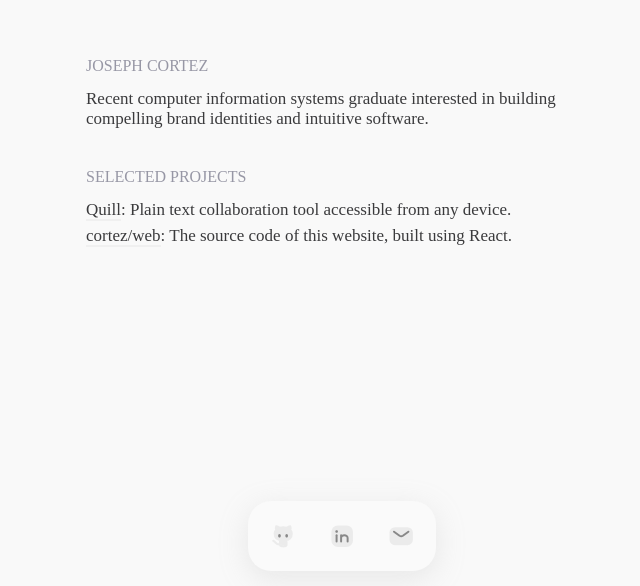
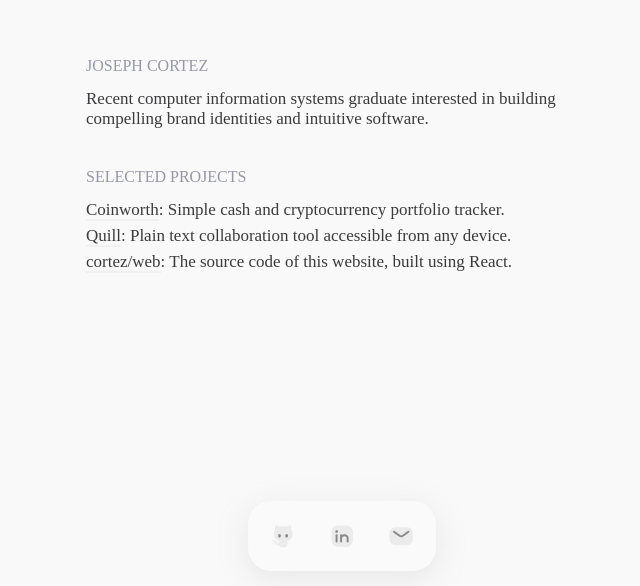
Before and after one commit to cortez/lcortez.com, a React (Create React App) app: page / in a window 1280 px wide. Shown: the part 212-798 px from the top of the page, without its empty margins (298-938 px from the left). Built offline with nearby package versions, Linux system fonts and the light colour scheme; a web font is replaced by a local one.

Commit message:
Committed with Git-Upload

```diff
--- a/src/components/Projects.jsx
+++ b/src/components/Projects.jsx
@@ -1,6 +1,11 @@
 export default function Projects() {
 
     const projects = [
+        {
+            name: "Coinworth",
+            href: "https://coinworth.xyz",
+            desc: "Simple cash and cryptocurrency portfolio tracker."
+        },
         {
             name: "Quill",
             href: "https://quill.live",
```
